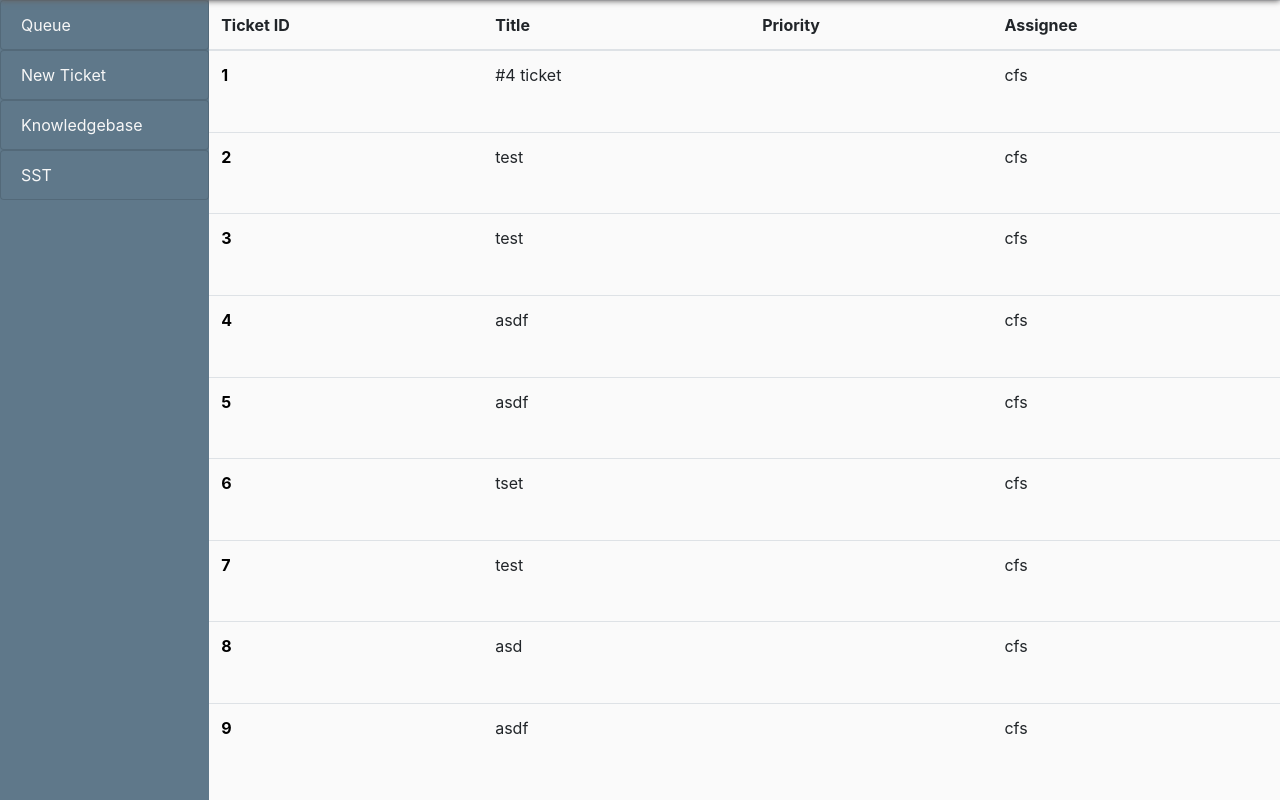
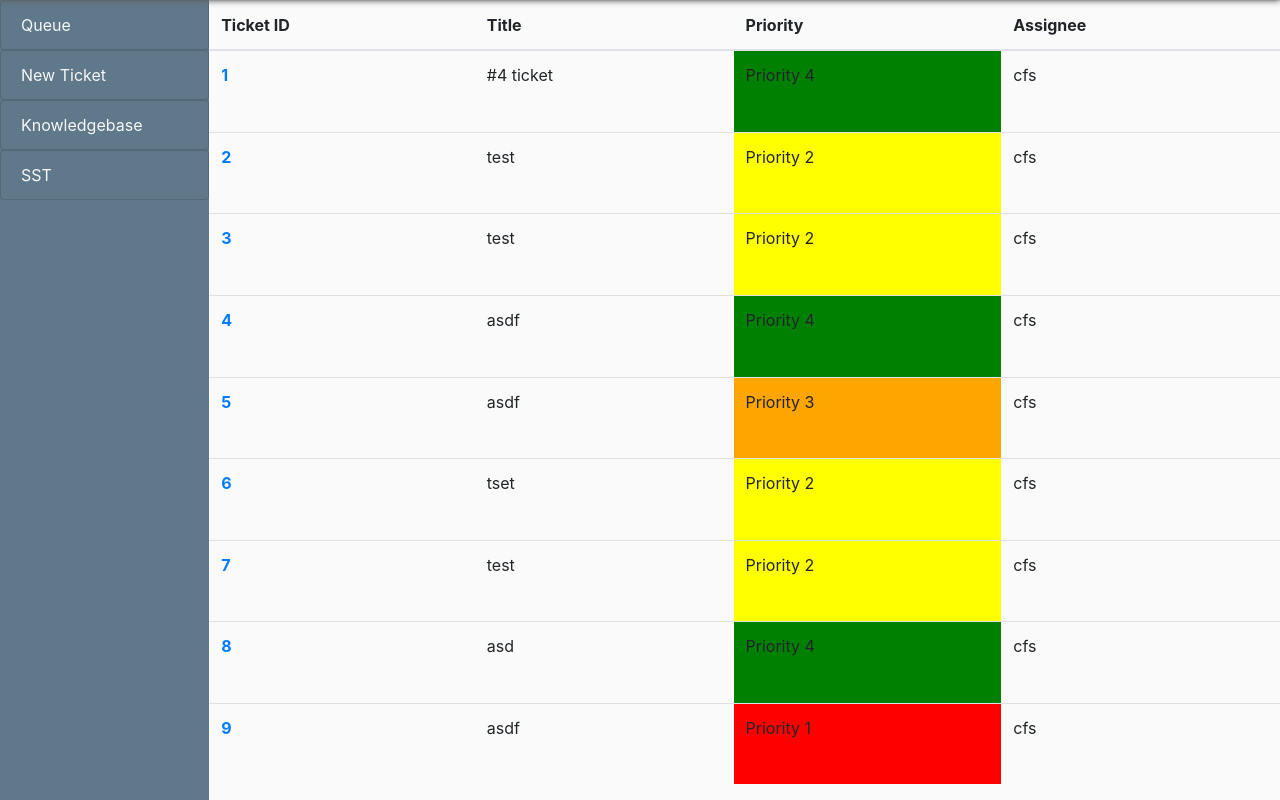
Before and after one commit to bitupgrade/ticket_system, a Django app: page / in a window 1280 px wide. Shown: the part 56-856 px from the top of the page. Run offline with Django 3.2, Linux system fonts and the light colour scheme; data comes from the database, SQL or seed files in the repository; both versions use the stored data as it was after the commit; some libraries are stand-ins or nearby versions.

Commit message:
colour coded priorities in ticket queue

```diff
--- a/blog/static/blog/main.css
+++ b/blog/static/blog/main.css
@@ -123,6 +123,10 @@ a.article-title:hover {
   padding: 30px;
 }
 
+.ticket_number a{
+  color: #007bff;
+}
+
 #sidebar {
   width: 250px;
   top: 0;
--- a/blog/templates/blog/home.html
+++ b/blog/templates/blog/home.html
@@ -11,37 +11,21 @@
       </thead>
       <tbody>
       {% for post in posts %}
-
           <tr>
-            <th scope="row"><a href="{% url 'post-detail' post.id %}">{{ forloop.counter }}</a></th>
+            <th scope="row" class="ticket_number"><a href="{% url 'post-detail' post.id %}">{{ forloop.counter }}</a></th>
             <td>{{ post.title }}</td>
-            <td>{{ post.ticket_priority }}</td>
+            {% if post.priority == 'Priority 4' %}
+              <td class="priority" style="background-color: green;">{{ post.priority }}</td>
+            {% elif post.priority == 'Priority 3' %}
+            <td class="priority" style="background-color: orange;">{{ post.priority }}</td>
+            {% elif post.priority == 'Priority 2' %}
+            <td class="priority" style="background-color: yellow;">{{ post.priority }}</td>
+            {% elif post.priority == 'Priority 1' %}
+            <td class="priority" style="background-color: red;">{{ post.priority }}</td>
+            {% endif %}
             <td>{{ post.author }}</td>
           </tr>
-
       {% endfor %}
       </tbody>
     </table>
-  <!-- Pagination -->
-  <!--{% if is_paginated %}
-
-    {% if page_obj.has_previous %}
-      <a class="btn btn-outline-info mb-4" href="?page=1">First</a>
-      <a class="btn btn-outline-info mb-4" href="?page={{ page_obj.previous_page_number }}">Previous</a>
-    {% endif %}
-
-    {% for num in page_obj.paginator.page_range %}
-      {% if page_obj.number == num %}
-        <a class="btn btn-info mb-4" href="?page={{ num }}">{{ num }}</a>
-      {% elif num > page_obj.number|add:'-3' and num < page_obj.number|add:'3' %}
-        <a class="btn btn-outline-info mb-4" href="?page={{ num }}">{{ num }}</a>
-      {% endif %}
-    {% endfor %}
-
-    {% if page_obj.has_next %}
-      <a class="btn btn-outline-info mb-4" href="?page={{ page_obj.next_page_number }}">Next</a>
-      <a class="btn btn-outline-info mb-4" href="?page={{ page_obj.paginator.num_pages }}">Last</a>
-    {% endif %}
-
-  {% endif %}-->
 {% endblock content %}
```
Also changed, not shown: db.sqlite3.
